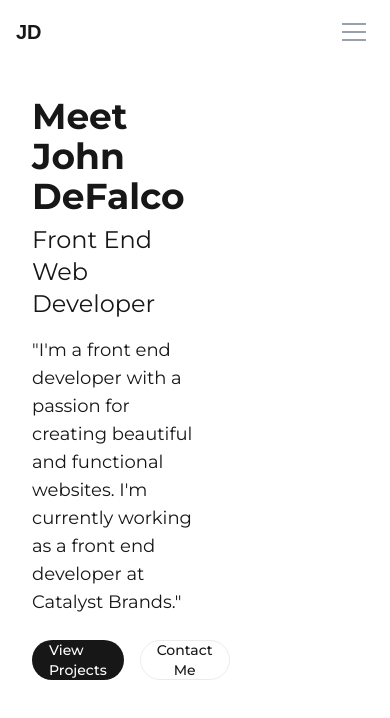
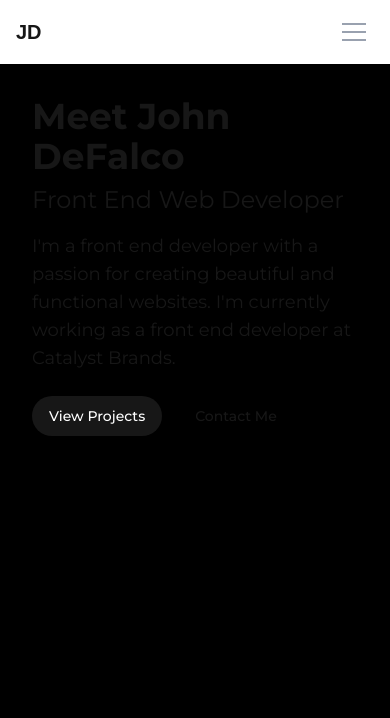
Before and after one commit to jdefalco715/johns-portfolio, a Next.js app: page / in a window 390 px wide. Shown: the top 718 px of the page. Built offline with nearby package versions, Linux system fonts and the light colour scheme.

Commit message:
JP-5: mobile scaling on HP

```diff
--- a/src/app/page.tsx
+++ b/src/app/page.tsx
@@ -6,7 +6,7 @@ import { motion } from "framer-motion";
 
 export default function Home() {
   return (
-    <div className="min-h-screen p-8 pb-20 sm:p-20 font-[family-name:var(--font-geist-sans)]">
+    <div className="min-h-screen p-8 pb-20 sm:p-20 font-[family-name:var(--font-geist-sans)] bg-black">
       <main className="flex flex-col gap-8 max-w-4xl">
         <motion.section
           initial={{ opacity: 0, y: 20 }}
@@ -14,12 +14,12 @@ export default function Home() {
           transition={{ duration: 0.5, ease: "easeOut" }}
           className="hero-section font-[family-name:var(--font-montserrat)]"
         >
-          <div className="hero-content">
+          <div className="hero-content max-w-sm">
             <motion.div
               initial={{ opacity: 0, x: -20 }}
               animate={{ opacity: 1, x: 0 }}
               transition={{ duration: 0.5, delay: 0.2, ease: "easeOut" }}
-              className="text-content w-1/2"
+              className="text-content flex flex-col"
             >
               <motion.h1
                 initial={{ opacity: 0 }}
@@ -43,7 +43,8 @@ export default function Home() {
                 transition={{ duration: 0.5, delay: 0.8 }}
                 className="text-lg mb-6"
               >
-                <span className="text-md">&quot;</span>I&apos;m a front end developer with a passion for creating beautiful and functional websites. I&apos;m currently working as a front end developer at Catalyst Brands.<span className="text-md">&quot;</span>
+                I&apos;m a front end developer with a passion for creating beautiful and functional websites.
+                I&apos;m currently working as a front end developer at Catalyst Brands.
               </motion.p>
               <motion.div
                 initial={{ opacity: 0, y: 20 }}
@@ -54,9 +55,9 @@ export default function Home() {
                 <Link href="/projects" className="rounded-full border border-solid border-transparent transition-colors flex items-center justify-center bg-foreground text-background gap-2 hover:bg-[#383838] dark:hover:bg-[#ccc] font-medium text-sm sm:text-base h-10 sm:h-12 px-4 sm:px-5">
                   View Projects
                 </Link>
-                <button className="rounded-full border border-solid border-black/[.08] dark:border-white/[.145] transition-colors flex items-center justify-center hover:bg-[#f2f2f2] dark:hover:bg-[#1a1a1a] hover:border-transparent font-medium text-sm sm:text-base h-10 sm:h-12 px-4 sm:px-5">
+                <Link href="/contact" className="rounded-full border border-solid border-black/[.08] dark:border-white/[.145] transition-colors flex items-center justify-center hover:bg-[#f2f2f2] dark:hover:bg-[#1a1a1a] hover:border-transparent font-medium text-sm sm:text-base h-10 sm:h-12 px-4 sm:px-5">
                   Contact Me
-                </button>
+                </Link>
               </motion.div>
             </motion.div>
             <motion.div
```
